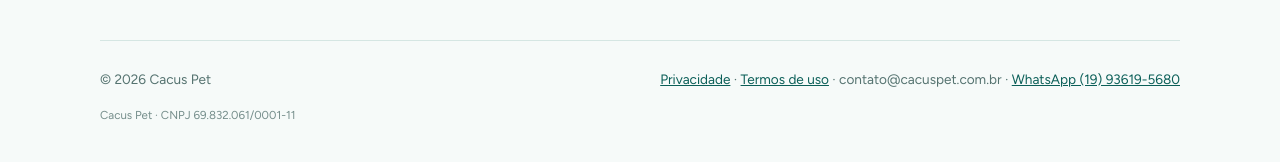
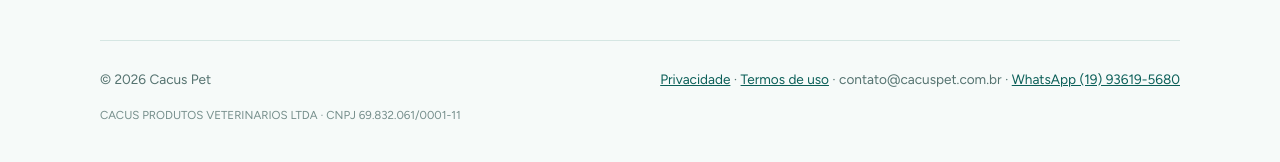
Before and after one commit to cacuspetstore/cacus-site, a Jekyll site: the page index.html, which Jekyll copies as it is, in a window 1280 px wide. Shown: the part 2162-2324 px from the top of the page. Built offline with Jekyll 4.4.1, drawn with Linux system fonts in a browser that asks for light colours.

Commit message:
Rodapé: razão social CACUS PRODUTOS VETERINARIOS LTDA ao lado do CNPJ
Co-Authored-By: Claude Fable 5.1 <noreply@anthropic.com>
Claude-Session: https://claude.ai/code/session_01FnFBLyGn1DrQhvjx48bWeD

```diff
--- a/_includes/footer.html
+++ b/_includes/footer.html
@@ -1,5 +1,5 @@
 <footer>
   <span>© 2026 Cacus Pet</span>
   <span><a href="https://app.cacuspet.com.br/privacidade">Privacidade</a> · <a href="https://app.cacuspet.com.br/termos">Termos de uso</a> · contato@cacuspet.com.br · <a href="/blog/feed.xml">RSS</a></span>
-  <span class="legal">Cacus Pet · CNPJ 69.832.061/0001-11 · Conteúdo informativo; não substitui a consulta com um médico veterinário.</span>
+  <span class="legal">CACUS PRODUTOS VETERINARIOS LTDA · CNPJ 69.832.061/0001-11 · Conteúdo informativo; não substitui a consulta com um médico veterinário.</span>
 </footer>
--- a/index.html
+++ b/index.html
@@ -240,7 +240,7 @@ footer .legal{font-size:.72rem;opacity:.8;width:100%}
   <footer>
     <span>© 2026 Cacus Pet</span>
     <span><a href="https://app.cacuspet.com.br/privacidade">Privacidade</a> · <a href="https://app.cacuspet.com.br/termos">Termos de uso</a> · contato@cacuspet.com.br · <a href="https://wa.me/5519936195680?text=Ol%C3%A1%2C%20Cacus%21%20Vim%20pelo%20site." target="_blank" rel="noopener">WhatsApp (19) 93619-5680</a></span>
-    <span class="legal">Cacus Pet · CNPJ 69.832.061/0001-11</span>
+    <span class="legal">CACUS PRODUTOS VETERINARIOS LTDA · CNPJ 69.832.061/0001-11</span>
   </footer>
 </div>
 </body>
```
